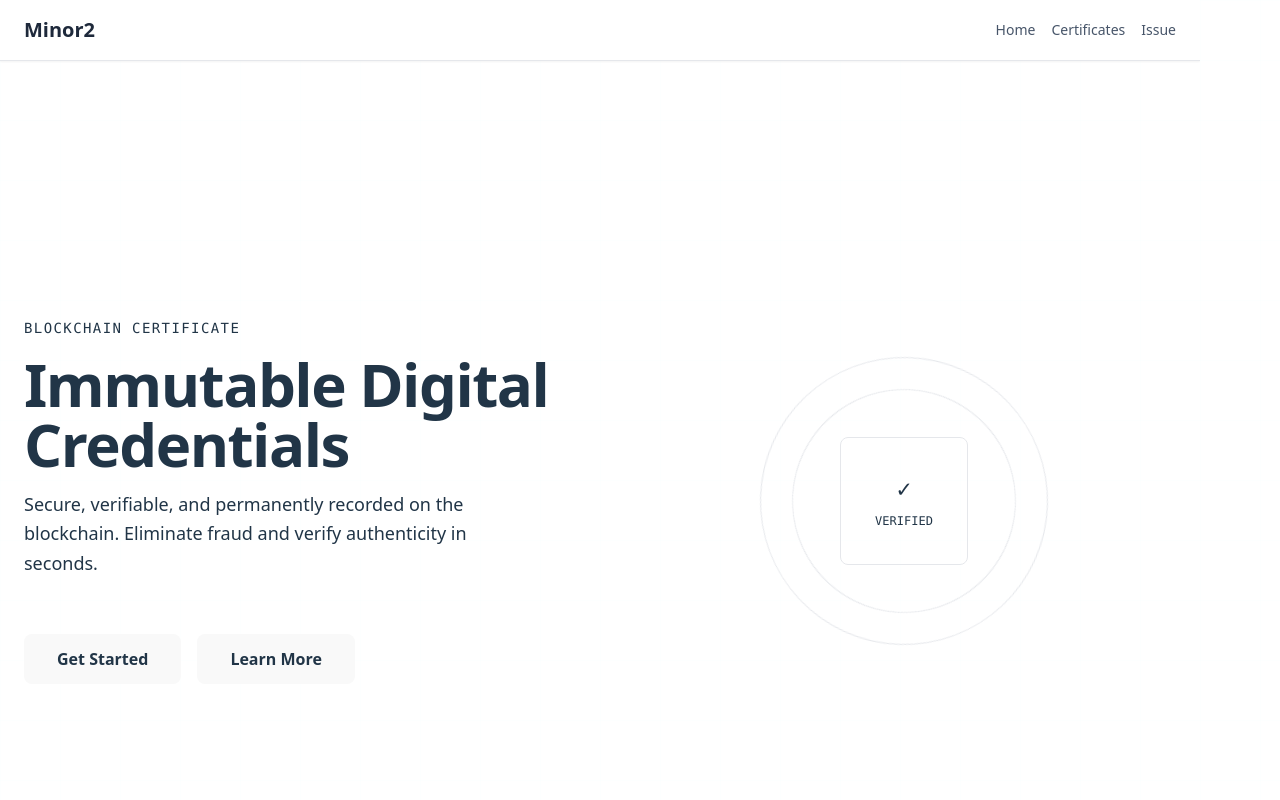
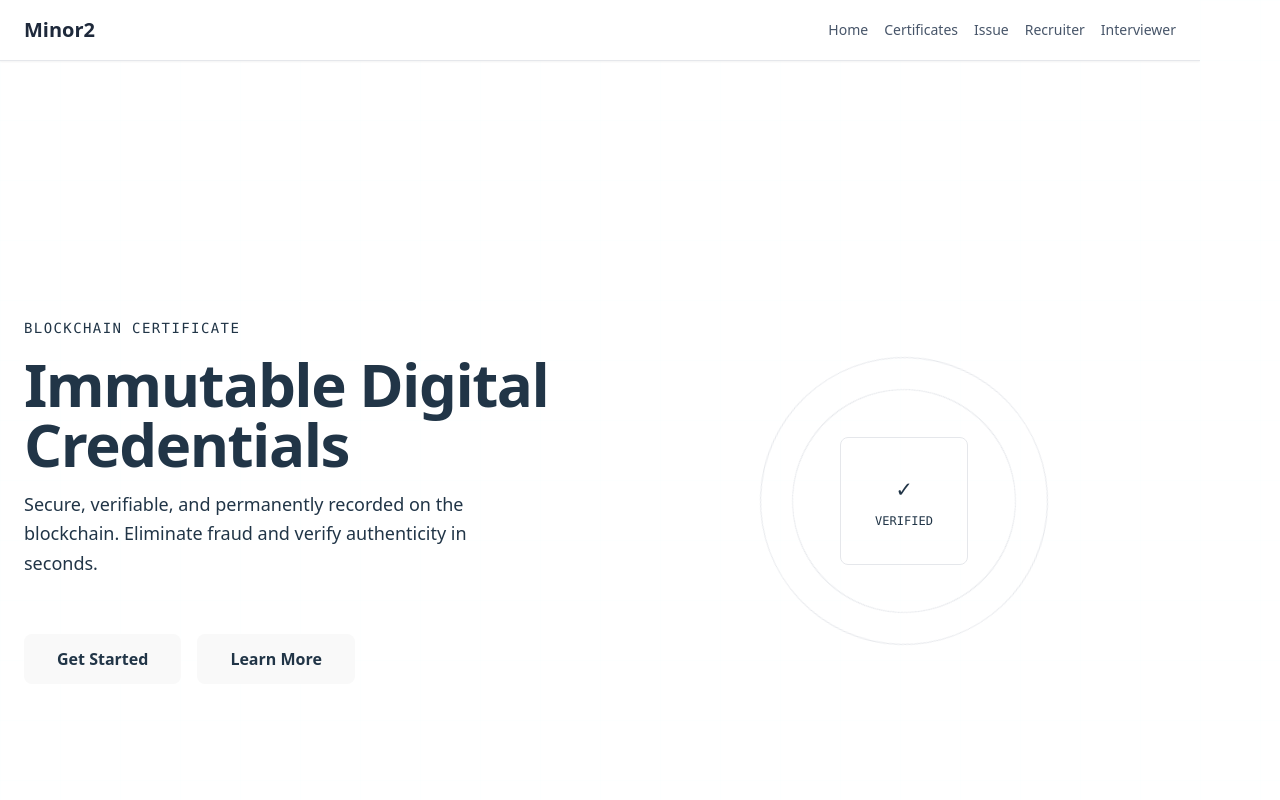
Before and after one commit to 23abdul23/EducMinor, a React (Vite) app: page / in a window 1280 px wide. Shown: the top 800 px of the page. Built offline with nearby package versions, Linux system fonts and the light colour scheme.

Commit message:
added interview and recruiter pages

```diff
--- a/index.html
+++ b/index.html
@@ -4,7 +4,8 @@
     <meta charset="UTF-8" />
     <link rel="icon" type="image/svg+xml" href="/vite.svg" />
     <meta name="viewport" content="width=device-width, initial-scale=1.0" />
-    <title>minor2</title>
+    <title>EducMinor
+    </title>
   </head>
   <body>
     <div id="root"></div>
--- a/src/components/Nav.jsx
+++ b/src/components/Nav.jsx
@@ -6,6 +6,8 @@ const Nav = () => {
         <span className="hover:text-slate-900 cursor-pointer">Home</span>
         <span className="hover:text-slate-900 cursor-pointer">Certificates</span>
         <span className="hover:text-slate-900 cursor-pointer">Issue</span>
+        <span className="hover:text-slate-900 cursor-pointer">Recruiter</span>
+        <span className="hover:text-slate-900 cursor-pointer">Interviewer</span>
       </div>
     </div>
   )
```
Also changed, not shown: 1 other file (tests, documents, lock files or other folders).
